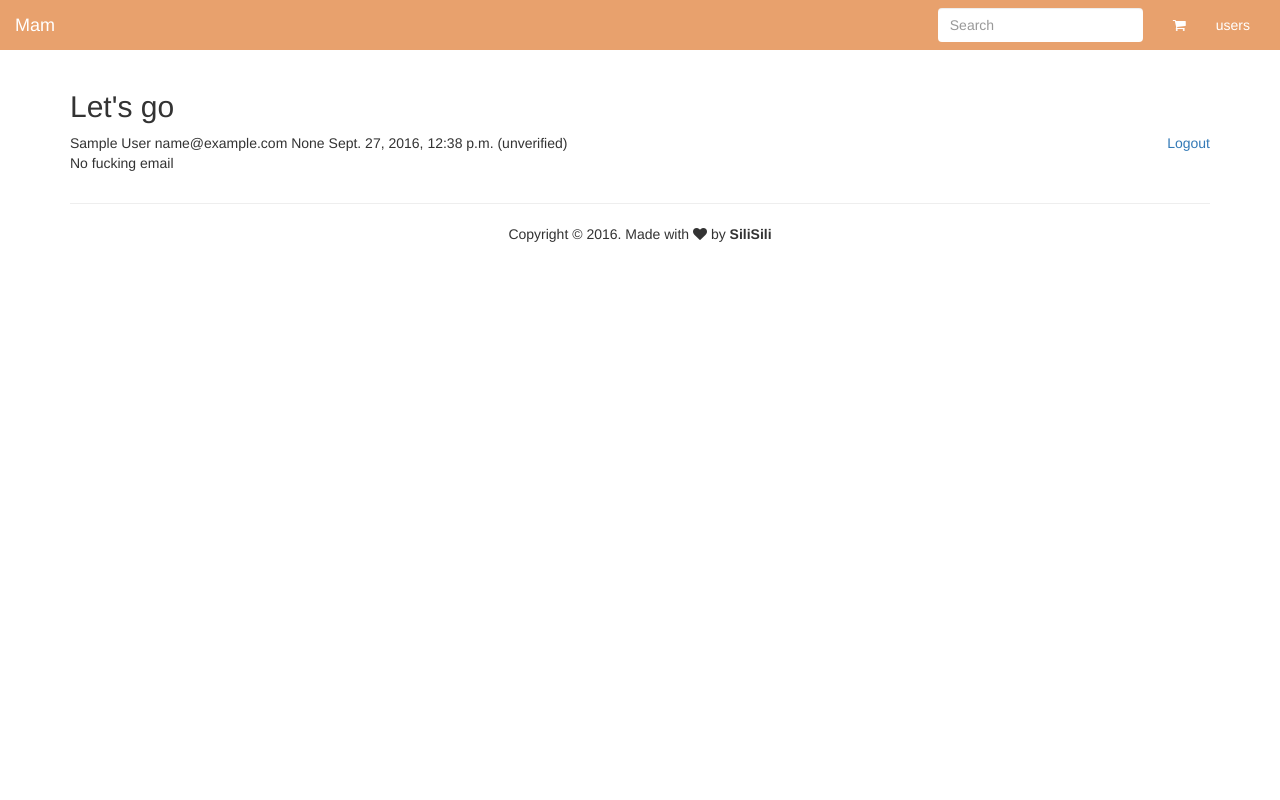
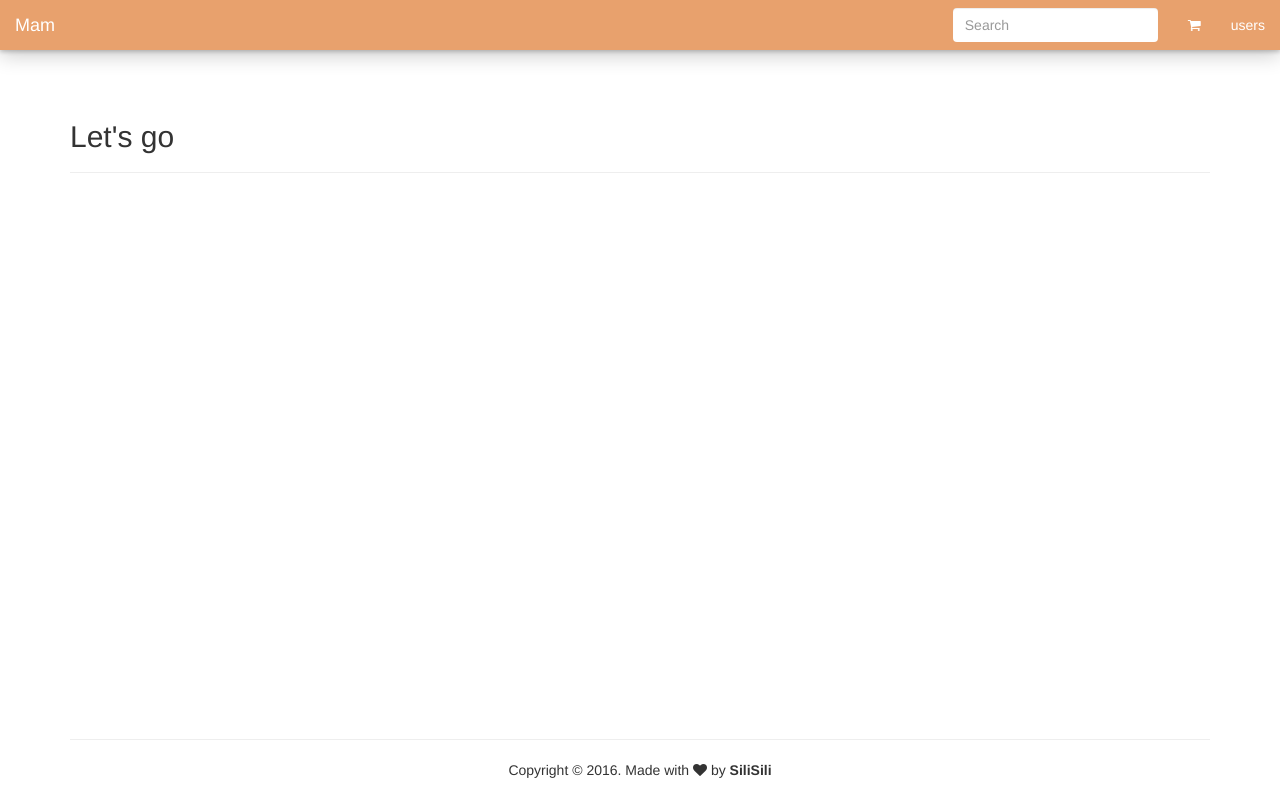
Before and after one commit to d33kayyy/web_django, a Django app: page / in a window 1280 px wide. Run offline with Django 3.2, Linux system fonts and the light colour scheme; the visitor is signed in with stand-in values (Sample User, id 1); data comes from the database, SQL or seed files in the repository; some libraries are stand-ins or nearby versions.

Commit message:
Make footer in base template stay at the end of page

```diff
--- a/silisili/settings.py
+++ b/silisili/settings.py
@@ -52,7 +52,7 @@
 
     # Tweak the form field rendering in templates
     'widget_tweaks',
-    'bootstrapform',
+    # 'bootstrapform',
 ]
 
 MIDDLEWARE = [
--- a/static/style.css
+++ b/static/style.css
@@ -1,25 +1,32 @@
-/** {*/
-/*margin: 0;*/
-/*}*/
+html, body {
+    height: 100%;
+}
 
-/*html, body {*/
-/*height: 100%;*/
-/*}*/
+body {
+    -webkit-font-smoothing: antialiased;
+    -moz-osx-font-smoothing: grayscale;
+    padding-top: 80px;
+}
 
-/*.wrapper { !* wrapper container *!*/
-/*min-height: 100%;*/
-/*margin: 0 auto -81px;*/
-/*}*/
+.wrapper { /* wrapper container */
+    min-height: 100%;
+    margin: 0 auto -81px;
+}
 
-/*.footer, .push { !* footer stay at the end of the screen, not fixed*!*/
-/*height: 81px;*/
-/*text-align: center;*/
-/*}*/
+#footer, .push { /* footer stay at the end of the screen, not fixed*/
+    height: 81px;
+    text-align: center;
+}
+
+.navbar {
+    margin-bottom: 0;
+    border: 0;
+    border-radius: 0;
+    box-shadow: 0 2px 4px 0 rgba(0, 0, 0, 0.2), 0 6px 20px 0 rgba(0, 0, 0, 0.19) !important;
+}
 
 .navbar-default {
     background-color: #E8A16D;
-    border: none;
-    border-radius: 0;
 }
 
 .navbar-default .navbar-brand {
--- a/templates/cook.html
+++ b/templates/cook.html
@@ -7,44 +7,52 @@
 {% endblock %}
 
 {% block content %}
+    <div class="container wrapper">
+        <div class="page-header">
+            <h2>Let's go</h2>
+        </div>
 
-    <div class="container wrapper">
-        <h2>Let's go</h2>
-
-        {% if user.is_authenticated %}
-            <a href="{% url 'account_logout' %}" class="pull-right">Logout</a>
-            {% if user.first_name or user.last_name %}
-                {{ user.first_name }}
-                {{ user.last_name }}
-                {{ user.email }}
-                {{ user.password }}
-                {{ user.last_login }}
-                {{ user.date_joined }}
-            {% else %}
-                {{ user.username }}
-            {% endif %}
-
-            {% if user.profile.account_verified %}
-                (verified)
-            {% else %}
-                (unverified)
-            {% endif %}
-
-            <p>
-                {% if user.profile.email %}
-                    {{ user.profile.email }}
-                {% else %}
-                    No fucking email
-                {% endif %}
-            </p>
-
-        {% else %}
-            <a href="{% provider_login_url "facebook" method="oauth2" %}">Facebook </a>
-            <a href="{% provider_login_url "google" method="oauth" %}">Google</a>
-            <a href="/admin">Admin</a>
-        {% endif %}
-
+        <!--Close row div-->
         <div class="push"></div>
     </div>
 
+{#    <div class="container wrapper">#}
+{#        <h2>Let's go</h2>#}
+{##}
+{#        {% if user.is_authenticated %}#}
+{#            <a href="{% url 'account_logout' %}" class="pull-right">Logout</a>#}
+{#            {% if user.first_name or user.last_name %}#}
+{#                {{ user.first_name }}#}
+{#                {{ user.last_name }}#}
+{#                {{ user.email }}#}
+{#                {{ user.password }}#}
+{#                {{ user.last_login }}#}
+{#                {{ user.date_joined }}#}
+{#            {% else %}#}
+{#                {{ user.username }}#}
+{#            {% endif %}#}
+{##}
+{#            {% if user.profile.account_verified %}#}
+{#                (verified)#}
+{#            {% else %}#}
+{#                (unverified)#}
+{#            {% endif %}#}
+{##}
+{#            <p>#}
+{#                {% if user.profile.email %}#}
+{#                    {{ user.profile.email }}#}
+{#                {% else %}#}
+{#                    No fucking email#}
+{#                {% endif %}#}
+{#            </p>#}
+{##}
+{#        {% else %}#}
+{#            <a href="{% provider_login_url "facebook" method="oauth2" %}">Facebook </a>#}
+{#            <a href="{% provider_login_url "google" method="oauth" %}">Google</a>#}
+{#            <a href="/admin">Admin</a>#}
+{#        {% endif %}#}
+{##}
+{#        <div class="push"></div>#}
+{#    </div>#}
+
 {% endblock %}
--- a/templates/layout/base.html
+++ b/templates/layout/base.html
@@ -4,23 +4,26 @@
 
 <head>
     <meta charset="UTF-8">
+    <meta http-equiv="X-UA-Compatible" content="IE=edge">
     <meta name="viewport" content="width=device-width, initial-scale=1">
     <title>{% block title %}{% endblock %}</title>
+
     <link rel="stylesheet" href="https://maxcdn.bootstrapcdn.com/bootstrap/3.3.7/css/bootstrap.min.css">
     <link rel="stylesheet" type="text/css" href="{% static 'style.css' %}">
     <link rel="stylesheet" href="//maxcdn.bootstrapcdn.com/font-awesome/4.1.0/css/font-awesome.min.css">
-    <link rel="shortcut icon" href="{% static 'images/Apple-Logo-black.png' %}" type="image/x-icon"/>
 
     {% block header %}{% endblock %}
+
+    <link rel="shortcut icon" href="{% static 'images/Apple-Logo-black.png' %}" type="image/x-icon"/>
 </head>
 <body>
 
-<nav class="navbar navbar-default">
+<nav class="navbar navbar-default navbar-fixed-top">
     <div class="container-fluid">
         <!-- Brand and toggle get grouped for better mobile display -->
         <div class="navbar-header">
             <button type="button" class="navbar-toggle" data-toggle="collapse"
-                    data-target="#my-navbar" aria-expanded="false">
+                    data-target="#my-navbar">
                 <span class="icon-bar"></span>
                 <span class="icon-bar"></span>
                 <span class="icon-bar"></span>
@@ -75,7 +78,7 @@
 {% block content %}
 {% endblock %}
 
-<div class="container footer">
+<div class="container" id="footer">
     <hr>
     <footer>
         <div class="row">
@@ -89,13 +92,11 @@
     <br>
 </div>
 
-<script src="https://ajax.googleapis.com/ajax/libs/jquery/1.12.4/jquery.min.js"></script>
-
+<script src="https://ajax.googleapis.com/ajax/libs/jquery/2.1.3/jquery.min.js"></script>
 <script src="https://maxcdn.bootstrapcdn.com/bootstrap/3.3.7/js/bootstrap.min.js"
         integrity="sha384-Tc5IQib027qvyjSMfHjOMaLkfuWVxZxUPnCJA7l2mCWNIpG9mGCD8wGNIcPD7Txa"
         crossorigin="anonymous">
 </script>
-
 <script>
     /* Show dropdown when hover */
     $('ul.nav li.dropdown').hover(function () {
```
